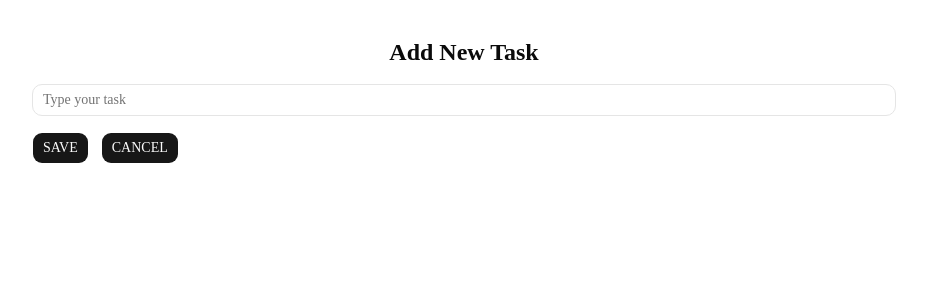
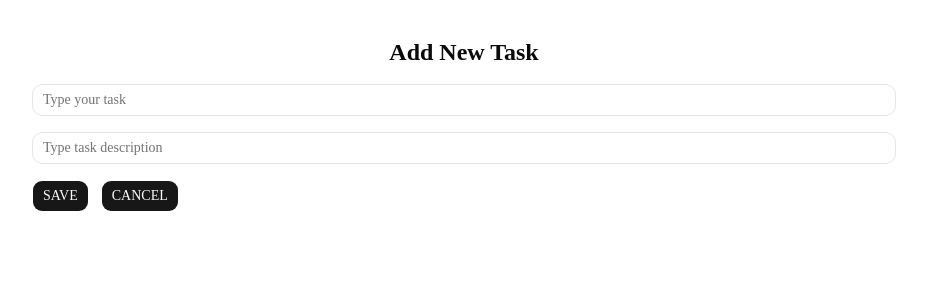
Before and after one commit to LiliZ3681/FrontEndPractice, a Next.js app in the folder Module1-Next/my-todo/: page /add-task in a window 1280 px wide. Shown: the top 300 px of the page, without its empty margins (176-1103 px from the left). Built offline with nearby package versions, Linux system fonts and the light colour scheme; no server answers.

Commit message:
added a description field in todo list

```diff
--- a/Module1-Next/my-todo/api.ts
+++ b/Module1-Next/my-todo/api.ts
@@ -41,7 +41,10 @@ export const editTodo = async (todo: ITask): Promise<ITask> => {
     headers: {
       "Content-Type": "application/json",
     },
-    body: JSON.stringify({ text: todo.text }),
+    body: JSON.stringify({
+      text: todo.text,
+      description: todo.description,
+    }),
   });
 
   if (!res.ok) {
--- a/Module1-Next/my-todo/app/add-task/page.tsx
+++ b/Module1-Next/my-todo/app/add-task/page.tsx
@@ -10,6 +10,7 @@ import { useForm } from "react-hook-form";
 
 type AddTaskForm = {
   text: string;
+  description: string;
 };
 
 export default function AddTaskPage() {
@@ -21,6 +22,7 @@ export default function AddTaskPage() {
 
     await addTodo({
       text: data.text,
+      description: data.description,
     });
 
     router.push("/");
@@ -37,6 +39,11 @@ export default function AddTaskPage() {
             type="text"
             placeholder="Type your task"
           />
+          <Input
+            {...register("description")}
+            type="text"
+            placeholder="Type task description"
+          />
           <div className="flex gap-3">
             <Button className="uppercase" type="submit">
               Save
--- a/Module1-Next/my-todo/app/components/Task.tsx
+++ b/Module1-Next/my-todo/app/components/Task.tsx
@@ -18,6 +18,7 @@ const Task: React.FC<TaskProps> = ({ task }) => {
   const router = useRouter();
   const [isEditing, setIsEditing] = useState(false);
   const [taskText, setTaskText] = useState(task.text);
+  const [taskDesc, setTaskDesc] = useState(task.description);
 
   const handleEdit = async () => {
     if (!taskText.trim()) return;
@@ -25,6 +26,7 @@ const Task: React.FC<TaskProps> = ({ task }) => {
     await editTodo({
       ...task,
       text: taskText,
+      description: taskDesc,
     });
 
     setIsEditing(false);
@@ -33,6 +35,7 @@ const Task: React.FC<TaskProps> = ({ task }) => {
 
   const handleCancel = () => {
     setTaskText(task.text);
+    setTaskDesc(task.description);
     setIsEditing(false);
   };
 
@@ -51,6 +54,16 @@ const Task: React.FC<TaskProps> = ({ task }) => {
           />
         ) : (
           task.text
+        )}
+      </TableCell>
+      <TableCell>
+        {isEditing ? (
+          <Input
+            value={taskDesc}
+            onChange={(e) => setTaskDesc(e.target.value)}
+          />
+        ) : (
+          task.description
         )}
       </TableCell>
       <TableCell>
--- a/Module1-Next/my-todo/app/components/TodoList.tsx
+++ b/Module1-Next/my-todo/app/components/TodoList.tsx
@@ -19,6 +19,7 @@ const TodoList: React.FC<TodoListProps> = ({ tasks }) => {
       <TableHeader>
         <TableRow className="hover:bg-transparent">
           <TableHead>Tasks</TableHead>
+          <TableHead>Description</TableHead>
           <TableHead>Actions</TableHead>
         </TableRow>
       </TableHeader>
--- a/Module1-Next/my-todo/data/todos.json
+++ b/Module1-Next/my-todo/data/todos.json
@@ -1,28 +1,9 @@
 {
   "tasks": [
     {
-      "id": "1",
-      "text": "grocery shopping new"
-    },
-    {
-      "id": "LgOm5lfzLNQ",
-      "text": "a new task"
-    },
-    {
-      "id": "sX5_pz1LpFY",
-      "text": "add new task"
-    },
-    {
-      "id": "_0FZPZvaAio",
-      "text": "dsada"
-    },
-    {
-      "id": "qGOPcdPTxGY",
-      "text": "wdwdwd"
-    },
-    {
-      "id": "8g9gGa5Ntik",
-      "text": "fwerw "
+      "text": "titlej",
+      "description": "descdadarip",
+      "id": "5FEHEf4tfd0"
     }
   ],
   "$schema": "./node_modules/json-server/schema.json"
--- a/Module1-Next/my-todo/types/tasks.ts
+++ b/Module1-Next/my-todo/types/tasks.ts
@@ -1,8 +1,10 @@
 export interface ITask {
   id: string;
   text: string;
+  description: string;
 }
 
 export type NewTask = {
   text: string;
+  description: string;
 };
```
